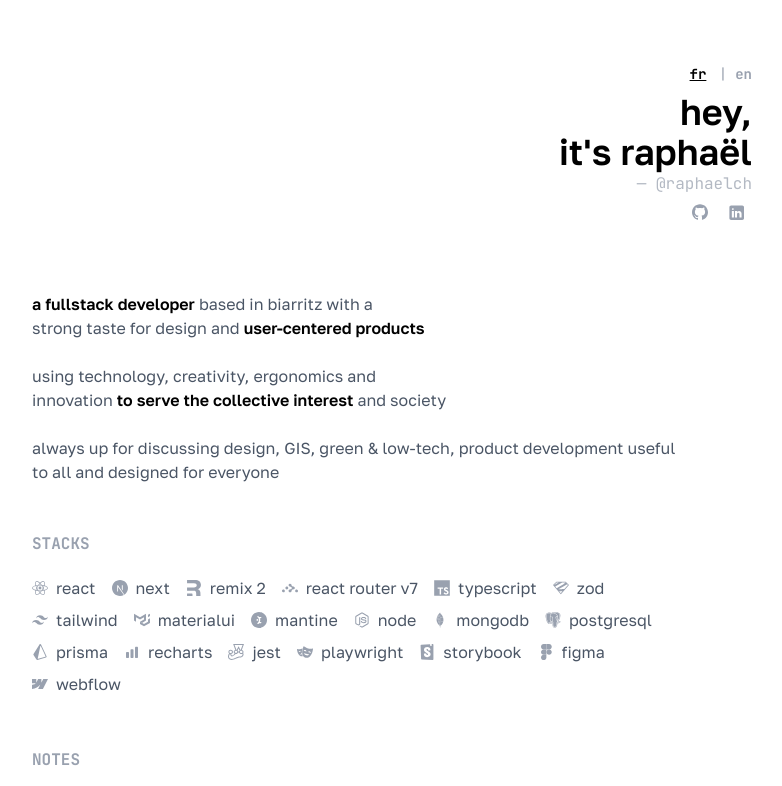
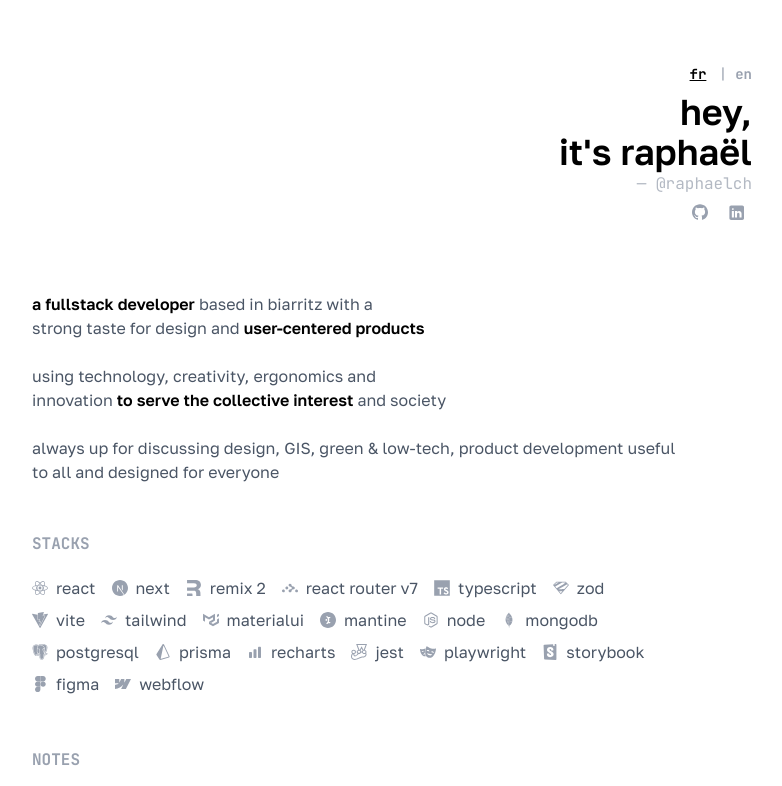
Before and after one commit to raphaelchpprt/raphaelch.me, a Next.js app: page /en in a window 1280 px wide. Shown: the top 786 px of the page, without its empty margins (248-1030 px from the left). Built offline with nearby package versions, Linux system fonts and the light colour scheme.

Commit message:
feat(icons): add Vite icon to the icon library and update technology stack

```diff
--- a/app/[locale]/page.tsx
+++ b/app/[locale]/page.tsx
@@ -11,6 +11,7 @@ import {
   ReactRouterIcon,
   TypescriptIcon,
   ZodIcon,
+  ViteIcon,
   TailwindIcon,
   MaterialUiIcon,
   MantineIcon,
@@ -40,6 +41,7 @@ const stacks: { label: string; icon: ElementType }[] = [
   { label: "react router v7", icon: ReactRouterIcon },
   { label: "typescript", icon: TypescriptIcon },
   { label: "zod", icon: ZodIcon },
+  { label: "vite", icon: ViteIcon },
   { label: "tailwind", icon: TailwindIcon },
   { label: "materialui", icon: MaterialUiIcon },
   { label: "mantine", icon: MantineIcon },
--- a/components/icons.tsx
+++ b/components/icons.tsx
@@ -333,6 +333,21 @@ export const ZodIcon = (props: SVGProps<SVGSVGElement>) => (
   </svg>
 );
 
+/** Vite path from Simple Icons (MIT). */
+export const ViteIcon = (props: SVGProps<SVGSVGElement>) => (
+  <svg
+    xmlns="http://www.w3.org/2000/svg"
+    viewBox="0 0 24 24"
+    width="1em"
+    height="1em"
+    fill="currentColor"
+    preserveAspectRatio="xMidYMid"
+    {...props}
+  >
+    <path d="m8.286 10.578.512-8.657a.306.306 0 0 1 .247-.282L17.377.006a.306.306 0 0 1 .353.385l-1.558 5.403a.306.306 0 0 0 .352.385l2.388-.46a.306.306 0 0 1 .332.438l-6.79 13.55-.123.19a.294.294 0 0 1-.252.14c-.177 0-.35-.152-.305-.369l1.095-5.301a.306.306 0 0 0-.388-.355l-1.433.435a.306.306 0 0 1-.389-.354l.69-3.375a.306.306 0 0 0-.37-.36l-2.32.536a.306.306 0 0 1-.374-.316zm14.976-7.926L17.284 3.74l-.544 1.887 2.077-.4a.8.8 0 0 1 .84.369.8.8 0 0 1 .034.783L12.9 19.93l-.013.025-.015.023-.122.19a.801.801 0 0 1-.672.37.826.826 0 0 1-.634-.302.8.8 0 0 1-.16-.67l1.029-4.981-1.12.34a.81.81 0 0 1-.86-.262.802.802 0 0 1-.165-.67l.63-3.08-2.027.468a.808.808 0 0 1-.768-.233.81.81 0 0 1-.217-.6l.389-6.57-7.44-1.33a.612.612 0 0 0-.64.906L11.58 23.691a.612.612 0 0 0 1.066-.004l11.26-20.135a.612.612 0 0 0-.644-.9z" />
+  </svg>
+);
+
 /** Generic bar chart — Recharts has no Simple Icons glyph. */
 export const RechartsIcon = (props: SVGProps<SVGSVGElement>) => (
   <svg
```
